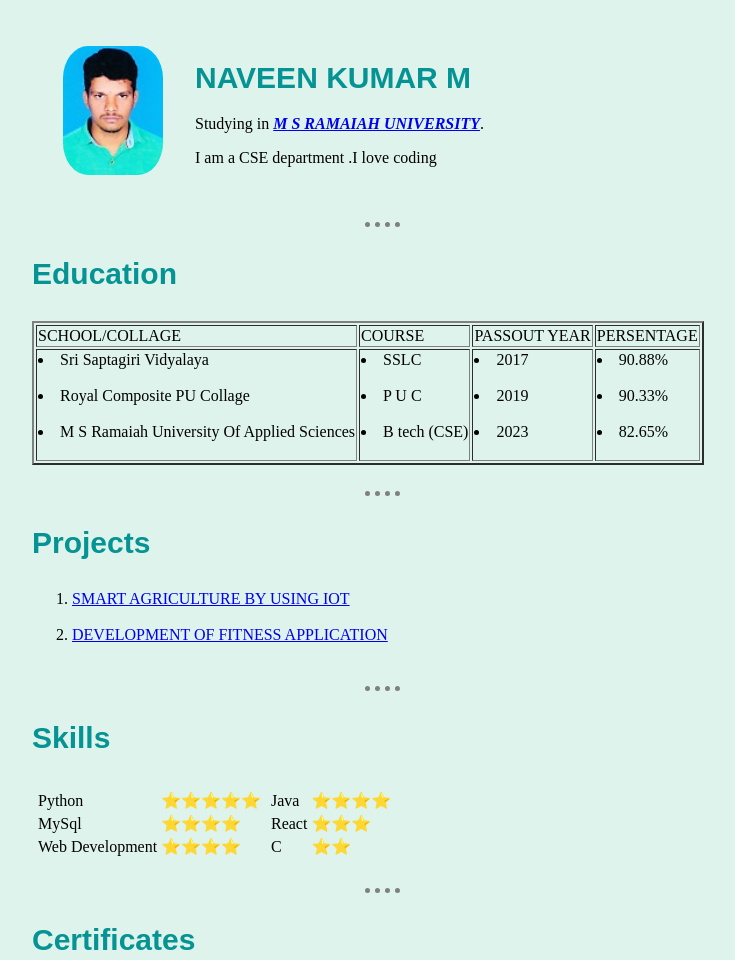
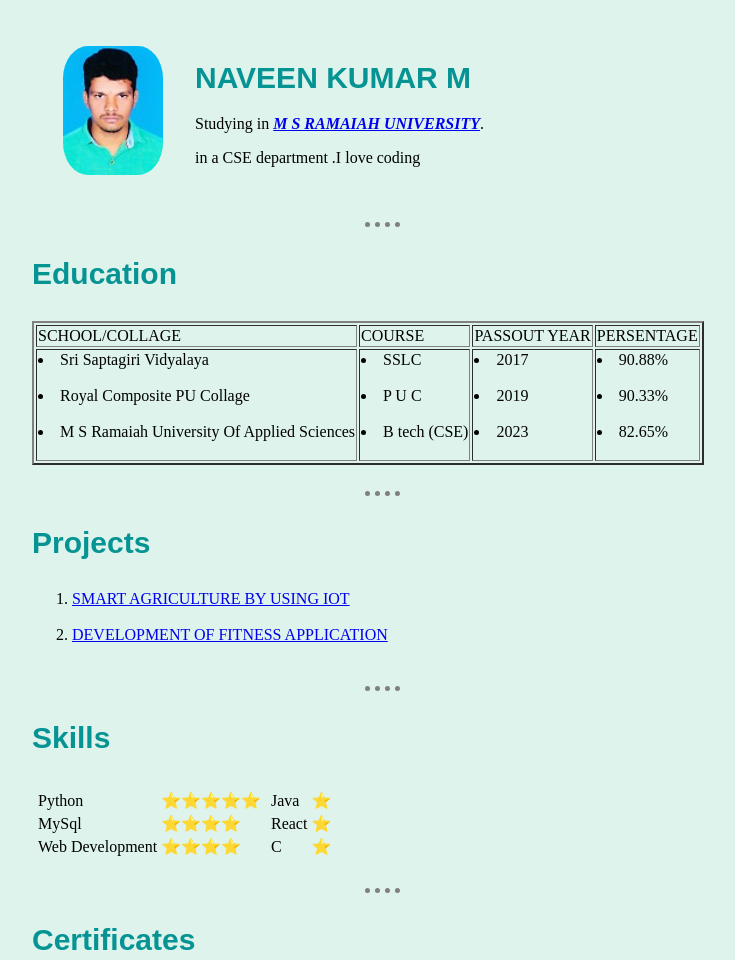
Before and after one commit to navsha123/CV, a plain HTML site: page index.html in a window 1280 px wide. Shown: the top 960 px of the page, without its empty margins (258-993 px from the left). Drawn offline with Linux system fonts and the light colour scheme.

Commit message:
Update index.html

```diff
--- a/index.html
+++ b/index.html
@@ -15,7 +15,7 @@
             <td >
                 <h1>NAVEEN KUMAR M</h1>
                 <P>Studying in <em><strong><a href="http:\\msruas.ac.in">M S RAMAIAH UNIVERSITY</a></strong></em>.</P>
-                <p>I am a CSE department .I love coding</p>
+                <p> in a CSE department .I love coding</p>
 
             </td>
         </tr>
@@ -90,15 +90,15 @@
                     <table>
                             <tr>
                                 <td>Java</td>
-                                <td>⭐⭐⭐⭐</td>
+                                <td>⭐</td>
                             </tr>
                             <tr>
                                 <td>React</td>
-                                <td>⭐⭐⭐</td>
+                                <td>⭐</td>
                             </tr>
                             <tr>
                                 <td>C</td>
-                                <td>⭐⭐</td>
+                                <td>⭐</td>
                             </tr>
 
                     </table>
```
